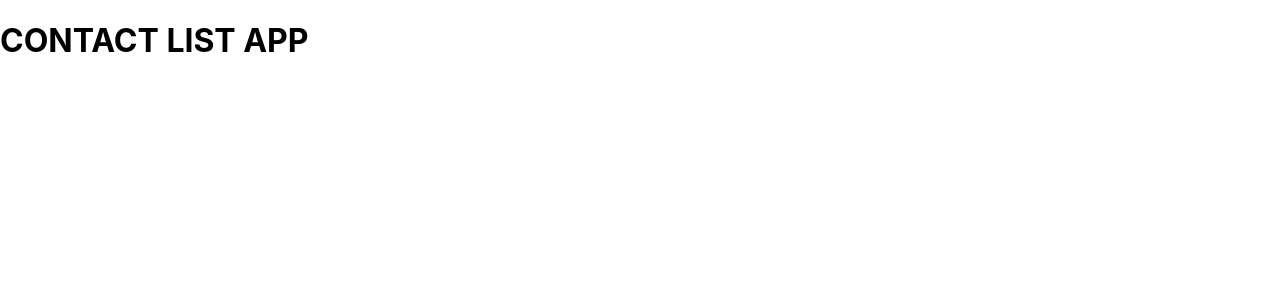
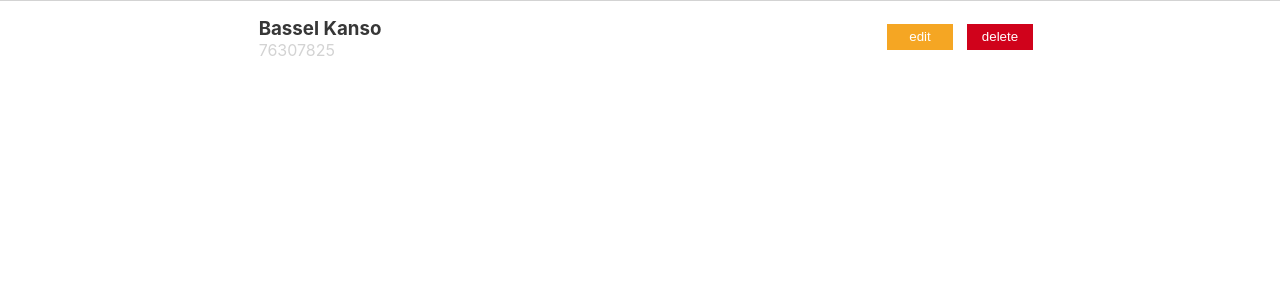
Before and after one commit to Bassel17/toters-test-front, a React (Create React App) app: page / in a window 1280 px wide. Shown: the top 300 px of the page. Built offline with nearby package versions, Linux system fonts and the light colour scheme.

Commit message:
Feature: create ContactCard component
-create components folder
-include node-sass dev package
-create ContactCard folder with js and scss file
-use grid for layout

```diff
--- a/package.json
+++ b/package.json
@@ -30,5 +30,8 @@
       "last 1 firefox version",
       "last 1 safari version"
     ]
+  },
+  "devDependencies": {
+    "node-sass": "^4.14.1"
   }
 }
--- a/src/App.js
+++ b/src/App.js
@@ -1,8 +1,9 @@
 import React from 'react';
+import ContactCard from './components/ContactCard/ContactCard';
 
 const App = () => {
     return (
-        <h1>CONTACT LIST APP</h1>
+        <ContactCard first_name="Bassel" last_name="Kanso" phone_number="76307825"/>
     );
 }
 
--- /dev/null
+++ b/src/components/ContactCard/ContactCard.js
@@ -0,0 +1,19 @@
+import React from 'react';
+import './ContactCard.scss';
+
+const ContactCard = (props) => {
+    return (
+        <div className="ContactCardContainer">
+            <div className="ContactCardContainer__info">
+                <h3 className="ContactCardContainer__info__name">{`${props.first_name} ${props.last_name}`}</h3>
+                <p className="ContactCardContainer__info__number">{props.phone_number}</p>
+            </div>
+            <div className="ContactCardContainer__buttons">
+                <button className="ContactCardContainer__buttons__edit">edit</button>
+                <button className="ContactCardContainer__buttons__delete">delete</button>
+            </div>
+        </div>
+    );
+}
+
+export default ContactCard;
--- /dev/null
+++ b/src/components/ContactCard/ContactCard.scss
@@ -0,0 +1,37 @@
+
+@mixin buttons{
+    border:none;
+    width:5em;
+    height:2em;
+    margin: 0.5em;
+    color:#fff;
+}
+
+.ContactCardContainer{
+    display:grid;
+    grid-template-columns: 1fr 1fr;
+    justify-items:center;
+    padding: 1em 0;
+    border-top: solid 1px rgb(211, 211, 211);
+
+    &__info{
+        &__name{
+            color:rgb(55, 55, 55);
+        }
+
+        &__number{
+            color:rgb(211, 211, 211);
+        }
+    }
+    &__buttons{
+        &__edit{
+            background-color: rgb(245, 166, 35);
+            @include buttons();
+        }
+
+        &__delete{
+            background-color: rgb(208, 2, 27);
+            @include buttons();
+        }
+    }
+}
--- a/src/index.css
+++ b/src/index.css
@@ -11,3 +11,8 @@ code {
   font-family: source-code-pro, Menlo, Monaco, Consolas, 'Courier New',
     monospace;
 }
+
+*{
+  box-sizing:border-box;
+  margin:0;
+}
```
Also changed, not shown: 1 other file (tests, documents, lock files or other folders).
